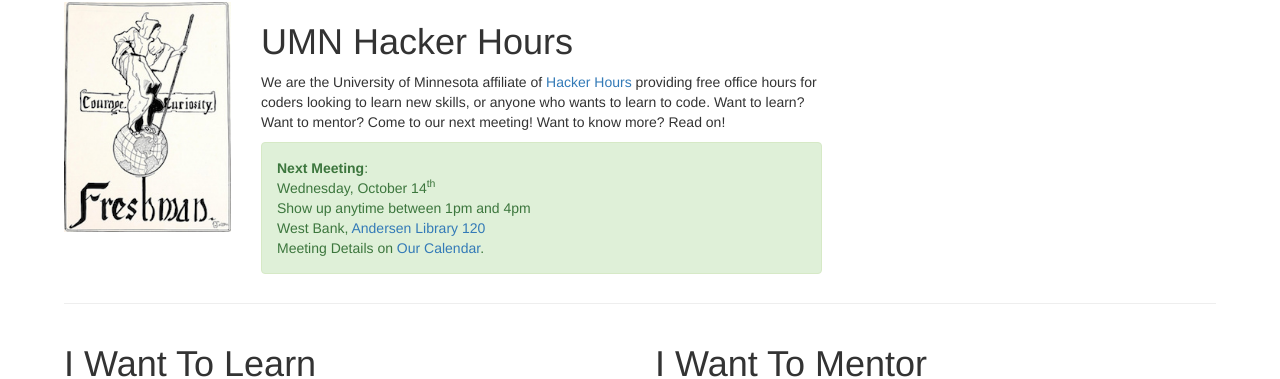
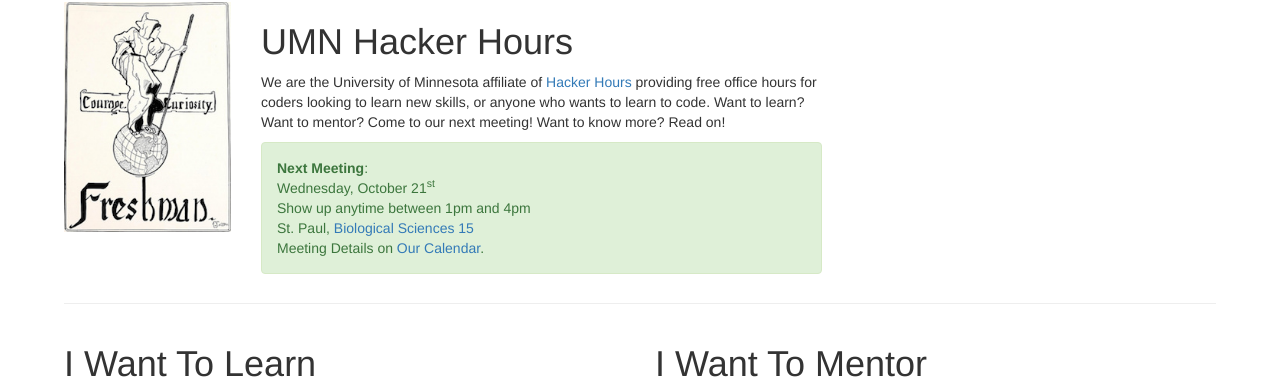
Before and after one commit to umnhackerhours/umnhackerhours.github.io, a Jekyll site: the page built from index.markdown, in a window 1280 px wide. Shown: the part 102-481 px from the top of the page. Built offline with Jekyll 4.4.1, drawn with Linux system fonts in a browser that asks for light colours.

Commit message:
10/21 meeting

```diff
--- a/index.markdown
+++ b/index.markdown
@@ -13,9 +13,9 @@ description: Home
       <div class="alert alert-success" role="alert">
         <a class="anchor" id="next_meeting"></a>
         <strong>Next Meeting</strong>:<br />
-        Wednesday, October 14<sup>th</sup><br />
+        Wednesday, October 21<sup>st</sup><br />
         Show up anytime between 1pm and 4pm<br />
-        West Bank, <a href="https://campusmaps.umn.edu/elmer-l-andersen-library">Andersen Library 120</a><br />
+        St. Paul, <a href="http://campusmaps.umn.edu/biological-sciences">Biological Sciences 15</a><br />
         Meeting Details on <a href="https://www.google.com/calendar/embed?src=umn.edu_ii9odmho4m63bsq19879mu0iis%40group.calendar.google.com&ctz=America/Chicago">Our Calendar</a>.
       </div>
     </div>
```
